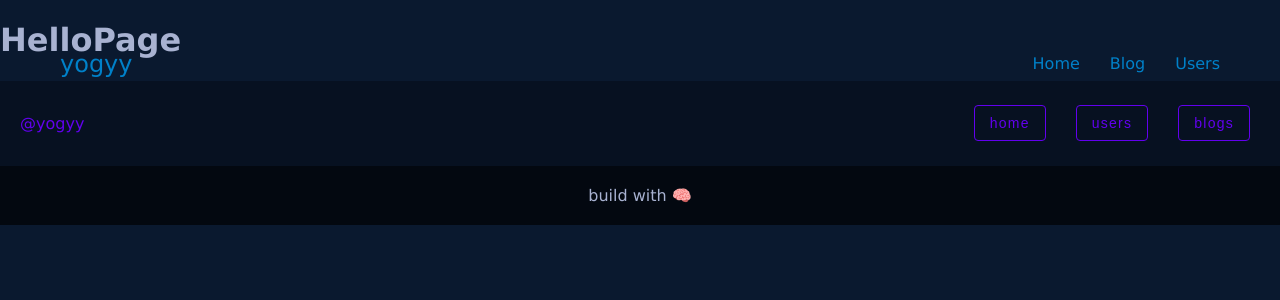
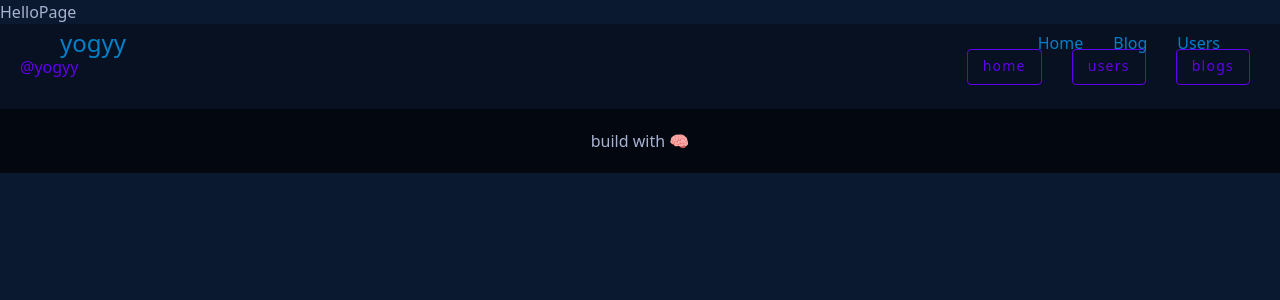
Before and after one commit to yogyy/learn-NextJS, a Next.js app: page /hellox in a window 1280 px wide. Shown: the top 300 px of the page. Built offline with nearby package versions, Linux system fonts and the light colour scheme.

Commit message:
add missing

```diff
--- a/styles/globals.css
+++ b/styles/globals.css
@@ -1,3 +1,7 @@
+@tailwind base;
+@tailwind components;
+@tailwind utilities;
+
 :root {
   --lightest-navy: #303c55;
   --navy-shadow: rgba(2, 12, 27, 0.7);
@@ -18,9 +22,11 @@ html {
   margin: 0;
   font-family: 'Lucida Sans', 'Lucida Sans Regular', 'Lucida Grande', 'Lucida Sans Unicode', Geneva,
     Verdana, sans-serif;
+  font-family: system-ui, -apple-system, BlinkMacSystemFont, 'Segoe UI', Roboto, Oxygen, Ubuntu,
+    Cantarell, 'Open Sans', 'Helvetica Neue', sans-serif;
   background-color: var(--navy);
+  overflow-x: hidden;
   color: #a8b2d1;
-  overflow-x: hidden;
 }
 
 a {
@@ -30,6 +36,11 @@ a {
 
 #__next {
   height: 100%;
+}
+
+.layout {
+  max-width: 68rem;
+  @apply mx-auto w-11/12;
 }
 
 .button-89 {
@@ -48,12 +59,14 @@ a {
   outline: var(--b) solid #0000;
   outline-offset: 0.6em;
   font-size: 16px;
-
   border: 0;
-
   user-select: none;
   -webkit-user-select: none;
   touch-action: manipulation;
+}
+
+.min-h-main {
+  height: calc(100vh - 62px);
 }
 
 .button-89:hover,
@@ -89,6 +102,7 @@ a {
   display: flex;
   justify-content: center;
   align-items: center;
+  position: relative;
 }
 
 .swiper-slide img {
```
Also changed, not shown: public/project/project-todo.jpeg (added).
